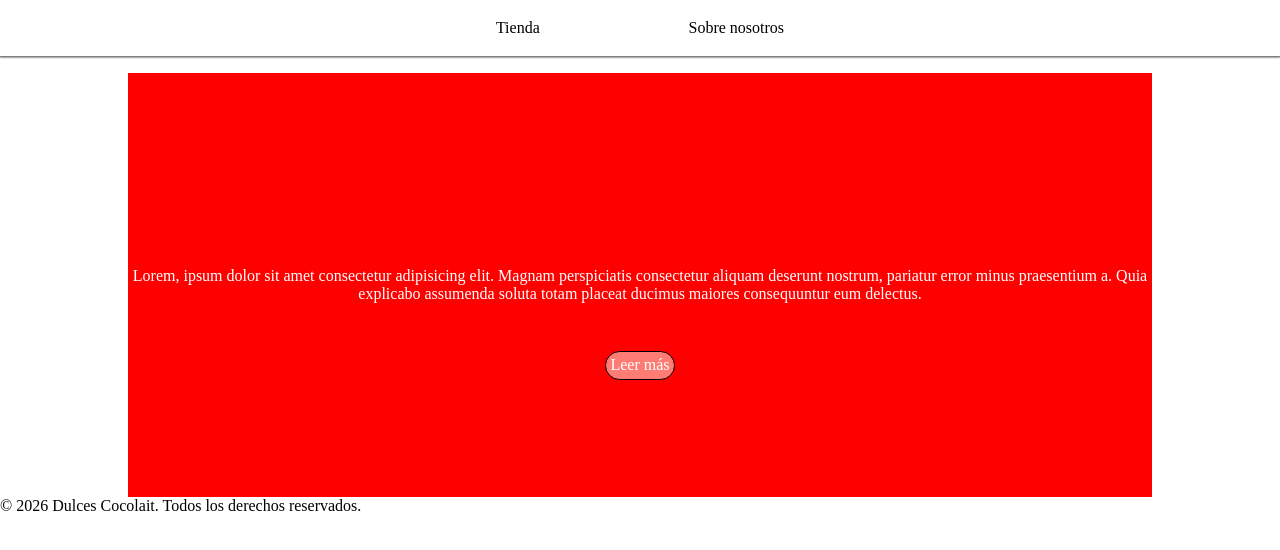
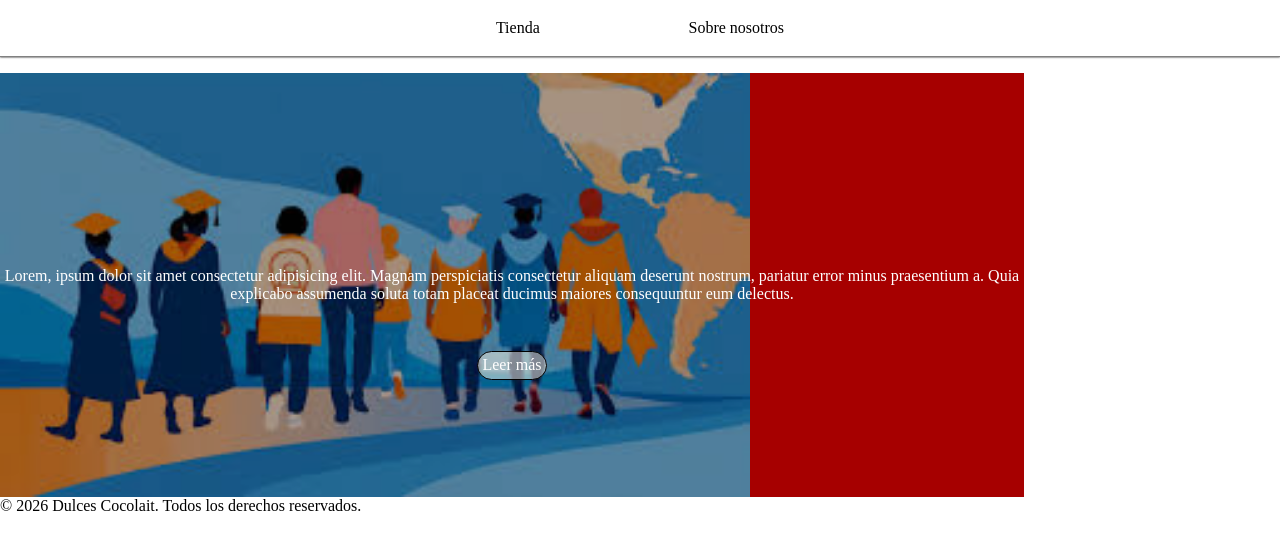
Before and after one commit to dachidevv/uptaeb-proyecto-sitio-web, a plain HTML site: page index.html in a window 1280 px wide. Drawn offline with Linux system fonts and the light colour scheme.

Commit message:
Cambios de los elementos en el HTML, cambios en el CSS
Cambios hechos realmente para la claridad y el SEO. Más accesibilidad para diferenciar el texto y el background.

```diff
--- a/index.html
+++ b/index.html
@@ -17,14 +17,19 @@
   </nav>
 <!-- termina el nav-->
 
-<!-- inicio del hero, productos, div-->
-  <div class="hero">
+<!-- inicio del hero-->
+  <div class="container-for-hero">
+  <section class="hero">
     <p>Lorem, ipsum dolor sit amet consectetur adipisicing elit. Magnam perspiciatis consectetur aliquam deserunt nostrum, pariatur error minus praesentium a. Quia explicabo assumenda soluta totam placeat ducimus maiores consequuntur eum delectus.</p>
     <a href="">Leer más</a>
 
+  </section>
+  <!-- fin del hero-->
+
+  <!-- inicio de la sección productos-->
   </div>
   <div class="producto1"></div>
-<!-- fin del hero, productos, div-->
+ <!-- fin de la sección productos-->
 
 
   <footer>
--- a/styles.css
+++ b/styles.css
@@ -32,20 +32,29 @@ ol, ul {
   max-width: 100%;
 }
 
+/* inicio de la configuración para el hero */
+
+.container-for-hero {
+  /*propiedades del background*/
+  background-size: contain;
+  background-image: url('images/z.jpeg');
+  background-repeat: no-repeat;
+  background-position: cover;
+  background-color: red;
+   width: 80%;
+
+}
+
 .hero {
   /*configuración default para darle tamaño a la clase*/
 
   min-height: 53vh;
-  width: 80%;
+
   margin: 0 auto;
   margin-top: 1rem;
+  background-color: hsla(0, 0%, 0%, 0.35);
 
- /*propiedades del background*/
-  background-size: contain;
-  background-image: linear-gradient(rgba(0, 0, 0, 0.3)), url('images/z.jpeg');
-  background-repeat: no-repeat;
-  background-position: cover;
-  background-color: red;
+
 
   /*posiciones de los items*/
   display: flex;
@@ -58,12 +67,7 @@ ol, ul {
   color: white;
   justify-content: center;
 }
-.hero div {
-  /*especificaciones para las imagenes*/
-  width: 80%;
-  height: 200px;
 
-}
 .hero a {
   /*estilos, decoraciones, etc*/
 
@@ -79,3 +83,5 @@ ol, ul {
   margin-top: 10rem;
   background-color: rgba(255, 248, 231, 0.5)
 }
+
+/* fin de la configuración para el hero */
```
